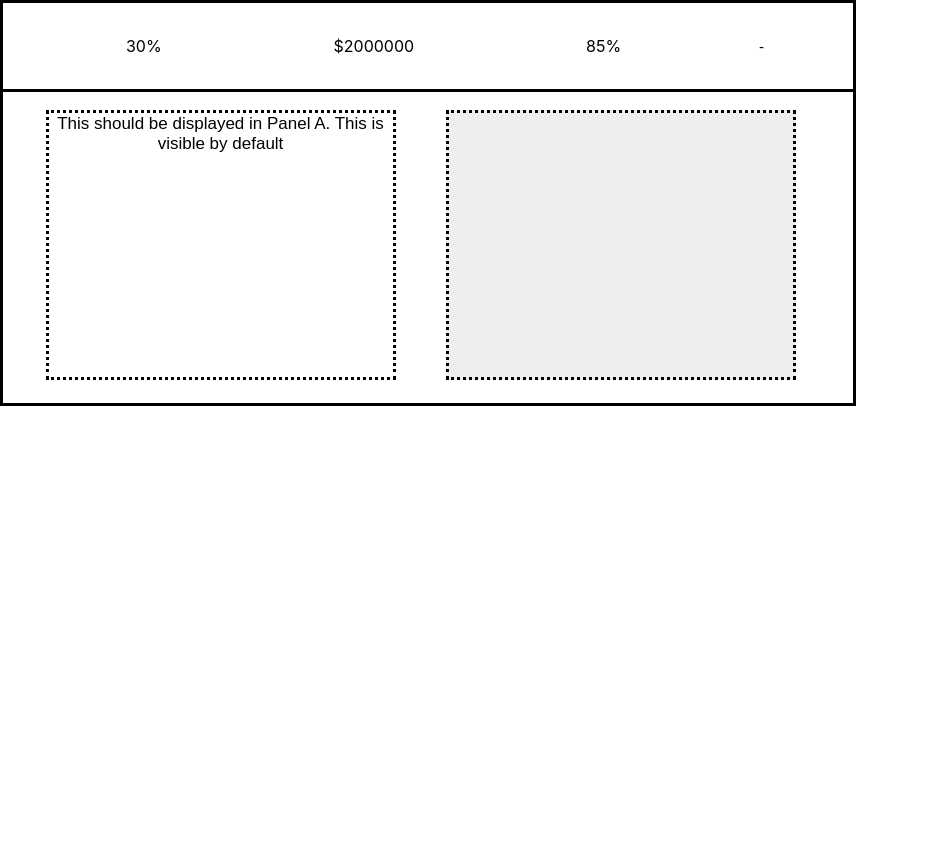
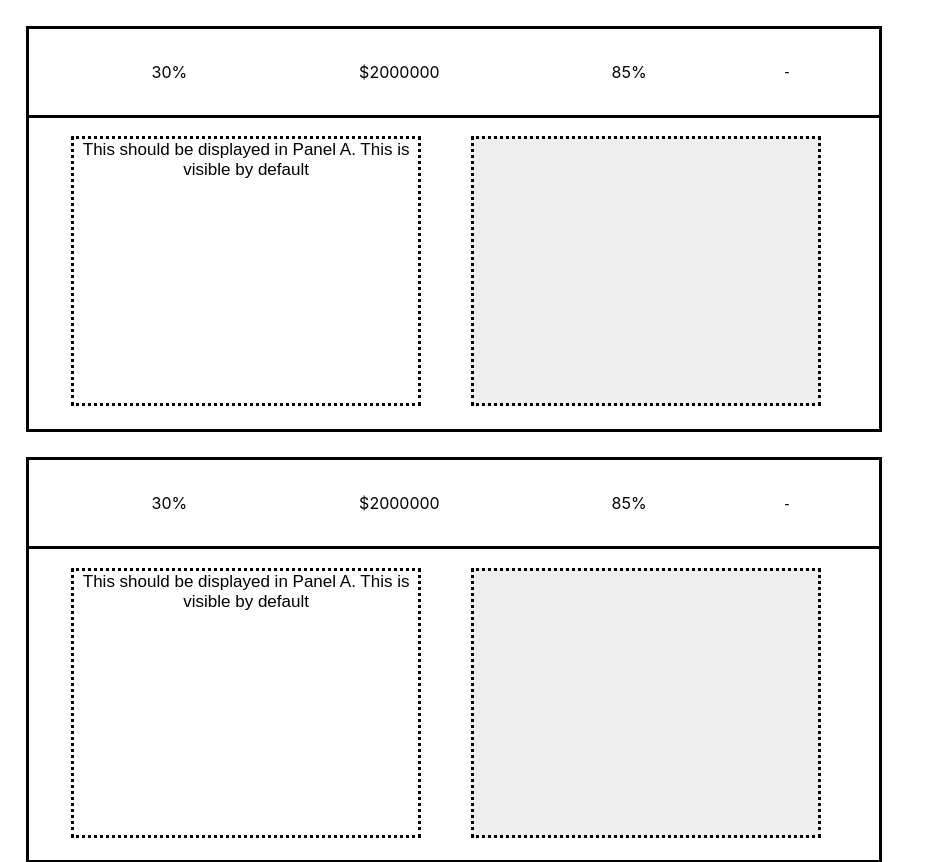
Before and after one commit to sunsnba/RM, a React (Create React App) app: page / in a window 1280 px wide. Shown: the top 862 px of the page, without its empty margins (0-945 px from the left). Before the commit the page ends 800 px from the top, so only its background shows below. Built offline with nearby package versions, Linux system fonts and the light colour scheme; the HTML template or start-up script is replaced by a standard one.

Commit message:
now mapping three copies of board component

```diff
--- a/src/App.js
+++ b/src/App.js
@@ -3,19 +3,23 @@ import Board from './components/Board';
 
 
 class App extends Component {
-  constructor(props) {
-    super(props)
-
-  }
-
 
   render() {
+
+    const numberOfBoardContainers = [1, 2, 3];
+    const threeBoards = numberOfBoardContainers.map((ele, ind) => {
+      return <div className="boards-container" key={'wrapBoardContainer' + ind}>
+        <Board id={ind}
+       key={'BoardContainer' + ind} />
+       </div>
+    });
+
     return (
-      <div className="App">
-        <Board />
+      <div >
+        {threeBoards}
       </div>
     );
-  }
-}
+  };
+};
 
 export default App;
--- a/src/styles/styles.css
+++ b/src/styles/styles.css
@@ -1,5 +1,8 @@
 body { margin: 0 }
 
+.boards-container{
+  margin: 2%;
+}
 
 .HeadStyle {
   border-bottom: solid;
```
